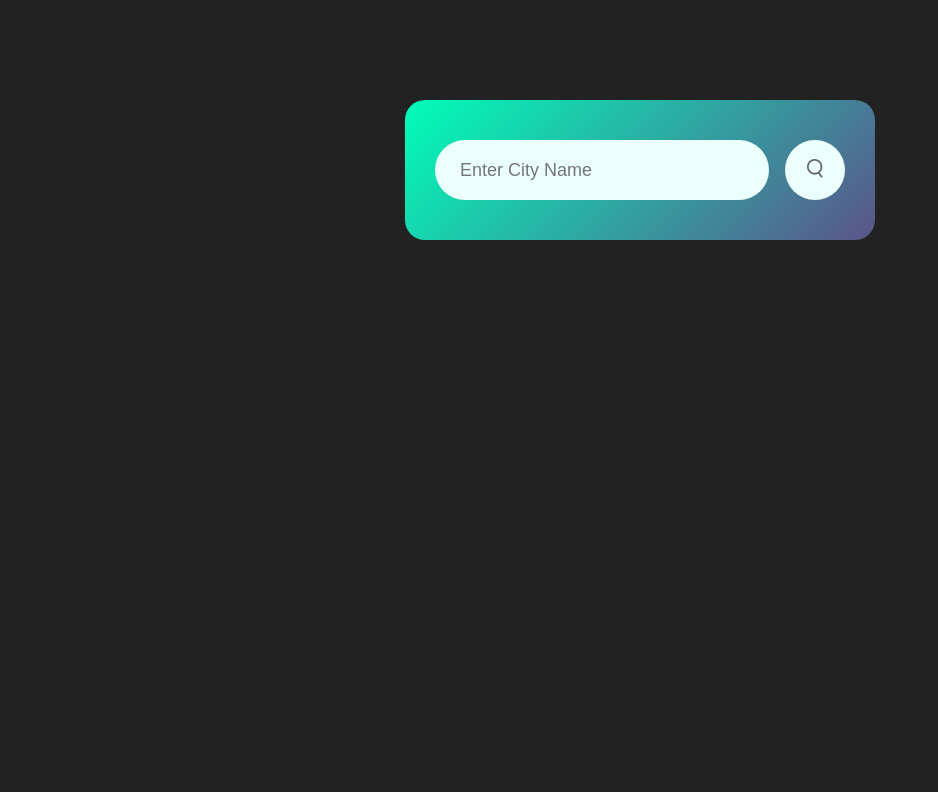
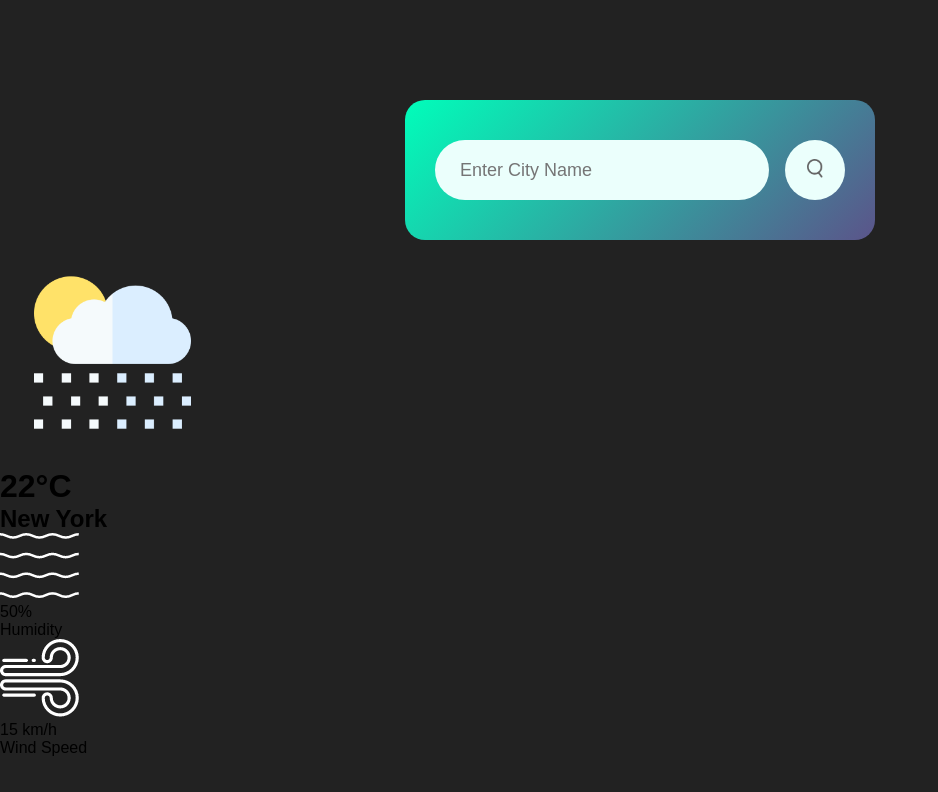
Before and after one commit to Behnam-Vosoogh/SkySlice, a plain HTML site: page index.html in a window 1280 px wide. Shown: the whole page, without its empty margins (0-938 px from the left). Drawn offline with Linux system fonts and the light colour scheme.

Commit message:
html elements added

```diff
--- a/index.html
+++ b/index.html
@@ -11,8 +11,31 @@
   </head>
   <body>
     <div class="card">
-        <div class="search"><input type="text" placeholder="Enter City Name" spellcheck="false">
-        <button><img src="images/search.png" alt="search_Icon"></button></div>
+      <div class="search">
+        <input type="text" placeholder="Enter City Name" spellcheck="false" />
+        <button><img src="images/search.png" alt="search_Icon" /></button>
+      </div>
+    </div>
+    <div class="weather">
+      <img src="images/rain.png" alt="weather_icon" class="weather-icon">
+      <h1 class="temp">22°C</h1>
+      <h2 class="city">New York</h2>
+      <div class="details">
+        <div class="col">
+          <img src="images/humidity.png" alt="humidity_icon">
+          <div>
+            <p class="humidity">50%</p>
+            <p>Humidity</p>
+          </div>
+        </div>
+        <div class="col">
+          <img src="images/wind.png" alt="wind_icon">
+          <div>
+            <p class="wind">15 km/h</p>
+            <p>Wind Speed</p>
+          </div>
+        </div>
+      </div>
     </div>
     <script src="" async defer></script>
   </body>
```
